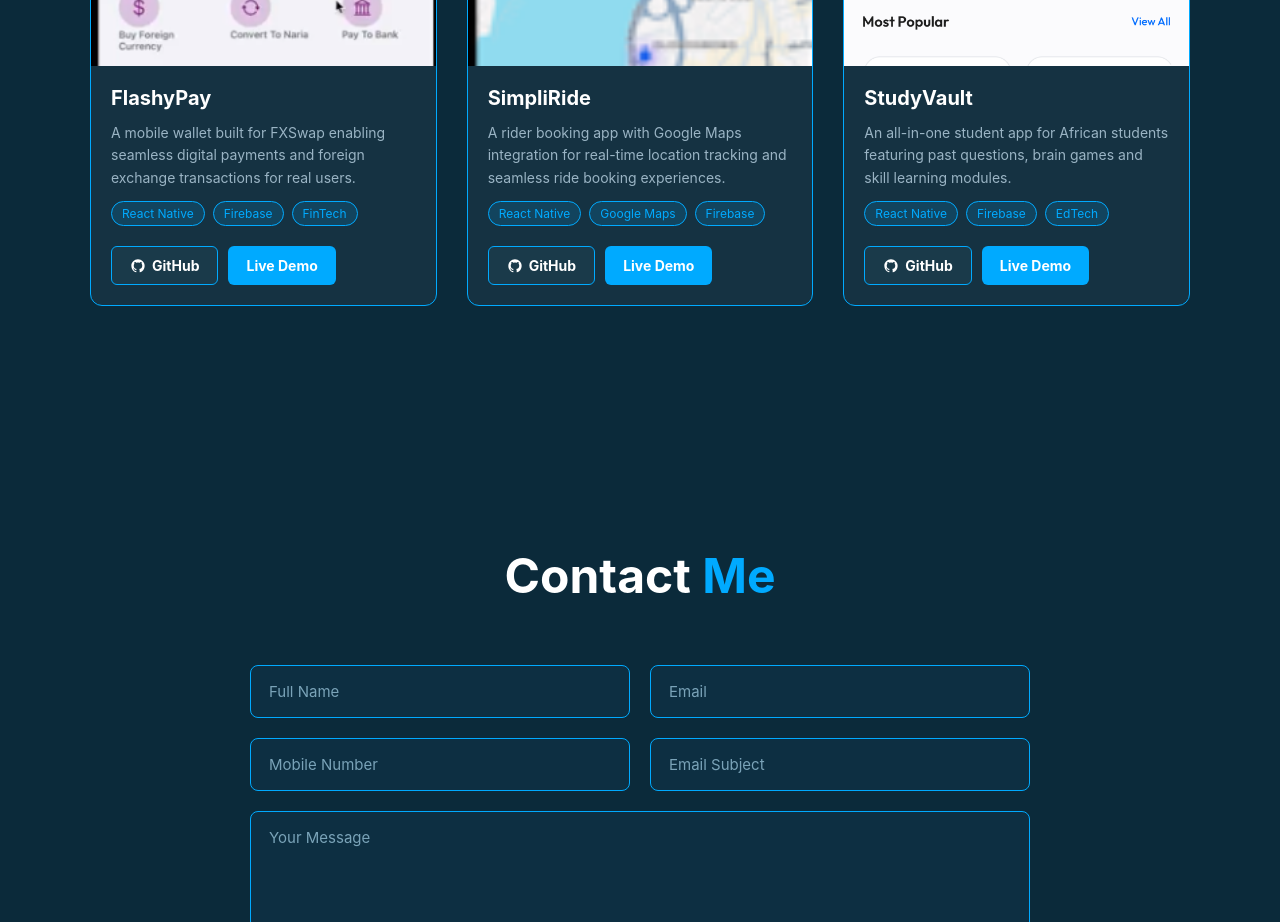
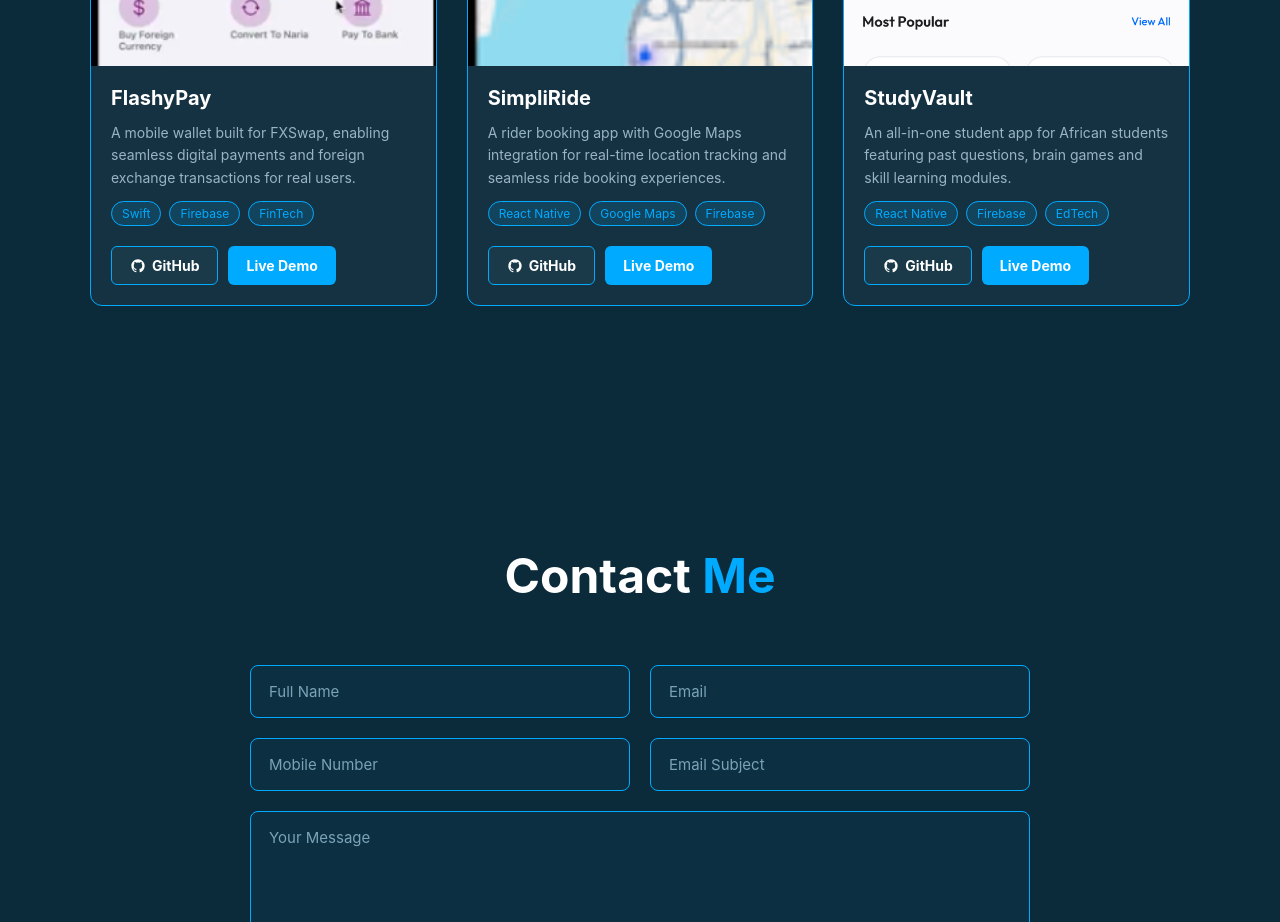
Before and after one commit to chujan/my-portfolio, a React (Vite) app: page / in a window 1280 px wide. Shown: the part 3600-4522 px from the top of the page. Built offline with nearby package versions, Linux system fonts and the light colour scheme.

Commit message:
updated layout

```diff
--- a/src/components/Projects.jsx
+++ b/src/components/Projects.jsx
@@ -6,11 +6,12 @@ const projects = [
   {
     title: "FlashyPay",
     image: flashypay,
-    desc: "A mobile wallet built for FXSwap enabling seamless digital payments and foreign exchange transactions for real users.",
-    tags: ["React Native", "Firebase", "FinTech"],
-    github: "https://github.com/chujan/FLashPay",
+    desc: "A mobile wallet built for FXSwap, enabling seamless digital payments and foreign exchange transactions for real users.",
+    tags: ["Swift", "Firebase", "FinTech"],
+    github: "https://github.com/chujan/FlashPay",
     live: "https://www.linkedin.com/feed/update/urn:li:activity:7240835546334265346/",
   },
+
   {
     title: "SimpliRide",
     image: simpliride,
```
